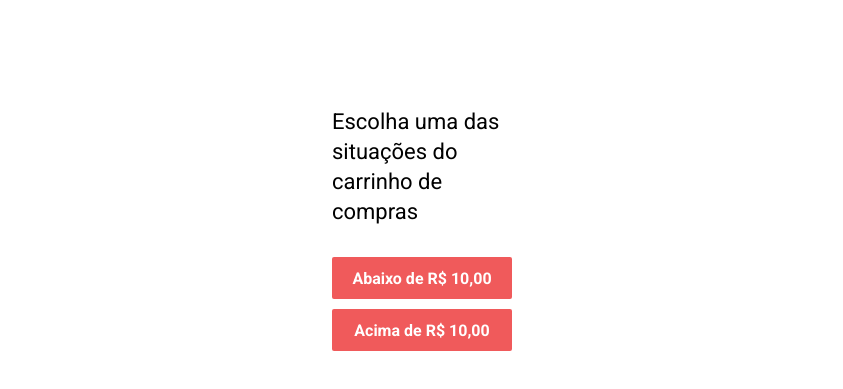
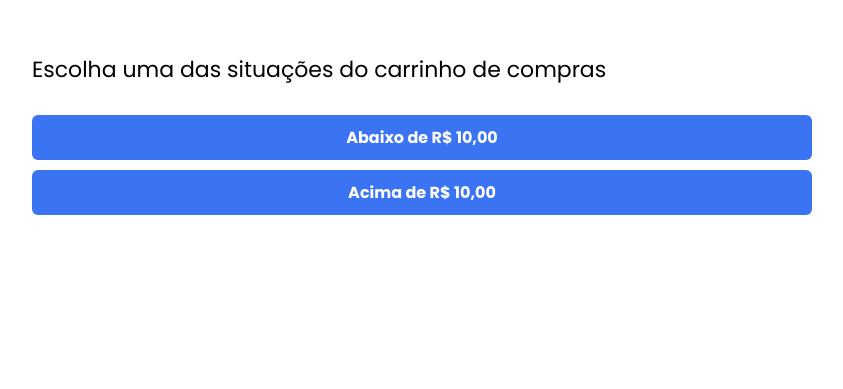
Before and after one commit to EdsonCandido73/carrinhocompras, a React (Create React App) app: page / in a window 1280 px wide. Shown: the part 155-544 px from the top of the page, without its empty margins (218-1061 px from the left). Built offline with nearby package versions, Linux system fonts and the light colour scheme.

Commit message:
Iniciando a construção do teste

```diff
--- a/public/index.html
+++ b/public/index.html
@@ -3,6 +3,10 @@
   <head>
     <meta charset="utf-8" />
     <meta name="viewport" content="width=device-width, initial-scale=1" />
+
+    <link rel="preconnect" href="https://fonts.googleapis.com">
+    <link rel="preconnect" href="https://fonts.gstatic.com" crossorigin>
+    <link href="https://fonts.googleapis.com/css2?family=Poppins:wght@400;700&display=swap" rel="stylesheet">
 
     <title>Carrinho de Compras</title>
   </head>
--- a/src/App.css
+++ b/src/App.css
@@ -1,8 +1,7 @@
-@import url('https://fonts.googleapis.com/css?family=Roboto:400,700&display=swap');
 
 * {
-  margin: 30;
-  padding: 30;
+  margin: 0;
+  padding: 0;
   outline: 0;
   box-sizing: border-box;
 }
@@ -13,13 +12,13 @@ html, body, #root {
 
 
 body, input, button {
-  font-family: 'Roboto', Arial, Helvetica, sans-serif;
+  font-family: 'Poppins', Arial, Helvetica, sans-serif;
   font-size: 14px;
 }
 
 .container {
   margin:80px auto 0;
-  max-width: 300px;
+  max-width: 700px;
   width: 100%;
   display: flex;
   flex-direction: column;
@@ -40,25 +39,20 @@ body, input, button {
   margin-bottom: 30px;
 }
 
-.content form {
-  display: flex;
-  flex-direction: column;
-}
-
 .content button.btn {
   border: 0;
-  border-radius: 2px;
+  border-radius: 6px;
   width: 100%;
-  height: 42px;
+  height: 45px;
   padding: 0 20px;
   font-size: 16px;
   font-weight: bold;
-  background: #f05a5b;
+  background: #3B74F2;
   color: #fff;
   cursor: pointer;
   margin-bottom: 10px;
 }
 
 .content button.btn:hover {
-  background: #e14f50;
+  background: #3064D7;
 }
--- a/src/pages/Home/index.js
+++ b/src/pages/Home/index.js
@@ -1,4 +1,5 @@
-//import './App.css';
+import React from 'react';
+import { Link } from 'react-router-dom';
 
 function Home() {
   return (
@@ -9,8 +10,12 @@ function Home() {
         <p>
           Escolha uma das situações do carrinho de compras
         </p>
-        <button className='btn' >Abaixo de R$ 10,00</button>
-        <button className='btn' >Acima de R$ 10,00</button>
+        <Link to="/shoppingcart/?cartTotal=under10">
+          <button className='btn' >Abaixo de R$ 10,00</button>
+        </Link>
+        <Link to="/shoppingcart/?cartTotal=over10">
+          <button className='btn' >Acima de R$ 10,00</button>
+        </Link>
       </div>
     </div>
   );
--- a/src/pages/Shoppingcart/index.js
+++ b/src/pages/Shoppingcart/index.js
@@ -1,14 +1,95 @@
 import React from 'react';
-// import api from '../../services/api';
+import './styles.css';
+import apidataunder10 from '../../api/abaixo-10-reais.json';
+import apidataover10 from '../../api/acima-10-reais.json';
+
 
 export default function Shoppingcart() {
 
+    let params = new URLSearchParams(document.location.search.substring(1));
+    let cart = params.get("cartTotal");
+
+    let dadosdaapi = apidataover10;
+    console.log(dadosdaapi)
+
+   if (cart=="under10") {
+      let dadosdaapi = apidataunder10;
+      console.log(dadosdaapi)
+   }
+
     return (
-        <>
+        <div className='container'>
+            <div className='header'>
+                <strong>Meu carrinho</strong>
+                <hr size="1" width="100%"></hr>
+            </div>
+            <ul>
+               <li> Produtos </li>
+               <li> Produtos </li>
+               <li> Produtos </li>
+               {console.log(dadosdaapi)}
+               {/*dadosdaapi.itemMetadata.items.map(item => (
+                    <li key={item.id}>
+                        <strong>{item.name}</strong>
+
+                    </li>
+               ))*/}
+            </ul>
+
             <p>
-                Aqui é o carrinho
+                    Aqui é o carrinho {cart}
             </p>
-
-      </>
+        </div>
     )
 }
+
+
+
+/*
+            <ul>
+                {incidents.map(incident => (
+                    <li key={incident.id}>
+                        <strong>CASO:</strong>
+                        <p>{incident.title}</p>
+
+                        <strong>DESCRIÇÃO:</strong>
+                        <p>{incident.description}</p>
+
+                        <strong>VALOR:</strong>
+                        <p>{Intl.NumberFormat('pt-BR', { style: 'currency', currency: 'BRL' }).format(incident.value)}</p>
+
+                        <button onClick={() => handleDeleteIncident(incident.id)} type="button">
+                            <FiTrash2 size={20} color="#a8a8b3" />
+                        </button>
+                    </li>
+                ))}
+            </ul>
+
+
+
+    return (
+        <header>
+            <div>
+                <strong>Meu carrinho</strong>
+            </div>
+        </header>
+
+        <p>{teacher.bio}</p>
+
+        <footer>
+            <p>
+                Preço/hora
+                <strong>R$ {teacher.cost}</strong>
+            </p>
+            <a
+                target="_blank"
+                onClick={createNewConnection}
+                href={`https://wa.me/${teacher.whatsapp}`}
+            >
+            <img src={whatsappIcon} alt="Whatsapp"/>
+                Entrar em contato
+            </a>
+        </footer>
+
+    );
+*/
--- a/src/pages/Shoppingcart/styles.css
+++ b/src/pages/Shoppingcart/styles.css
@@ -0,0 +1,64 @@
+
+* {
+    margin: 0;
+    padding: 0;
+    outline: 0;
+    box-sizing: border-box;
+  }
+
+  html, body, #root {
+    min-height: 100%;
+  }
+
+
+  body, input, button {
+    font-family: 'Poppins', Arial, Helvetica, sans-serif;
+    font-size: 14px;
+  }
+
+  .container {
+    margin: 50px auto 0;
+    max-width: 900px;
+    width: 100%;
+    display: flex;
+    flex-direction: column;
+    align-items: center;
+    box-shadow: #B2B8C3;
+  }
+
+  .header {
+    font-size: 30px;
+    align-items: center;
+  }
+
+  .content {
+    width: 100%;
+    background: #FFF;
+    margin-top: 50px;
+    border-radius: 4px;
+    padding: 30px;
+  }
+
+  .content > p {
+    font-size: 22px;
+    line-height: 30px;
+    margin-bottom: 30px;
+  }
+
+  .content button.btn {
+    border: 0;
+    border-radius: 6px;
+    width: 100%;
+    height: 45px;
+    padding: 0 20px;
+    font-size: 16px;
+    font-weight: bold;
+    background: #3B74F2;
+    color: #fff;
+    cursor: pointer;
+    margin-bottom: 10px;
+  }
+
+  .content button.btn:hover {
+    background: #3064D7;
+  }
```
Also changed, not shown: src/api/abaixo-10-reais.json (renamed from api/abaixo-10-reais.json), src/api/acima-10-reais.json (renamed from api/acima-10-reais.json).
